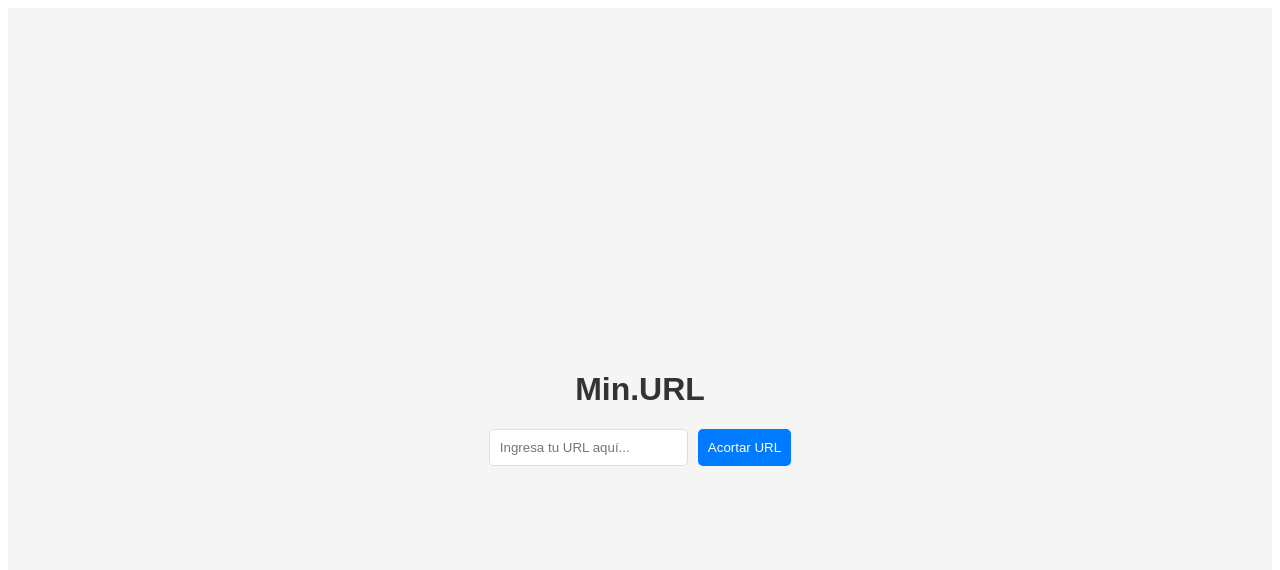
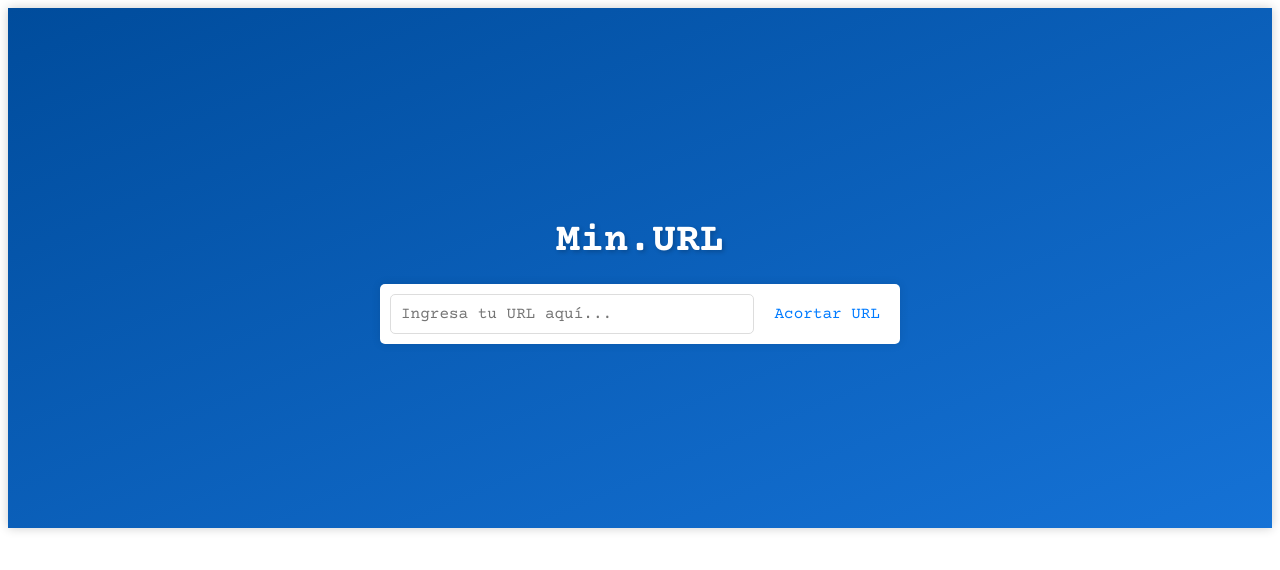
Before and after one commit to DavidDevGt/url-shortener, a Vue app: page / in a window 1280 px wide. Shown: the top 570 px of the page. Built offline with nearby package versions, Linux system fonts and the light colour scheme; no server answers.

Commit message:
Cambiando estilos

```diff
--- a/src/App.vue
+++ b/src/App.vue
@@ -8,6 +8,7 @@
     <p v-if="shortUrl">Enlace acortado: <a :href="shortUrl" target="_blank">{{ shortUrl }}</a></p>
   </div>
 </template>
+
 
 <script>
 import axios from 'axios';
@@ -64,44 +65,75 @@ export default {
 </script>
 
 <style scoped>
+@import url('https://fonts.googleapis.com/css2?family=Courier+Prime:ital,wght@0,400;0,700;1,400;1,700&display=swap');
+
+
+/* Declarar fuente y reiniciar estilos */
+body {
+  margin: 0;
+  padding: 0;
+}
+
+/* Contenedor central */
 .url-shortener {
   display: flex;
   flex-direction: column;
   align-items: center;
   justify-content: center;
-  height: 100vh;
-  font-family: 'Arial', sans-serif;
-  background-color: #f5f5f5;
+  height: 480px;
+  text-align: center;
+  padding: 20px;
+  background: linear-gradient(to bottom right, #004c9c, #1572d6);
+  color: white;
+  box-shadow: 0px 0px 10px rgba(0,0,0,0.2);
 }
 
+/* título */
 .url-shortener h1 {
-  color: #333;
+  font-family: 'Courier Prime', monospace;
+  color: #fff;
+  font-size: 2.5em;
+  margin-bottom: 20px;
+  text-shadow: 2px 2px 4px rgba(0,0,0,0.2);
 }
 
+/* formulario */
 form {
   display: flex;
   gap: 10px;
+  width: 100%;
+  max-width: 500px;
+  background: white;
+  border-radius: 5px;
+  padding: 10px;
+  box-shadow: 0px 0px 10px rgba(0,0,0,0.1);
 }
 
 input, button {
   padding: 10px;
   border: none;
   border-radius: 5px;
+  font-size: 1em;
+  font-family: 'Courier Prime', monospace;
 }
 
+/* inputs */
 input {
   flex-grow: 1;
   border: 1px solid #ddd;
 }
 
+/* botones */
 button {
-  background-color: #007BFF;
-  color: #fff;
+  background-color: #fff;
+  color: #007BFF;
   cursor: pointer;
   transition: background-color 0.3s;
 }
 
 button:hover {
-  background-color: #0056b3;
+  background-color: #ddd;
 }
+
+
 </style>
```
